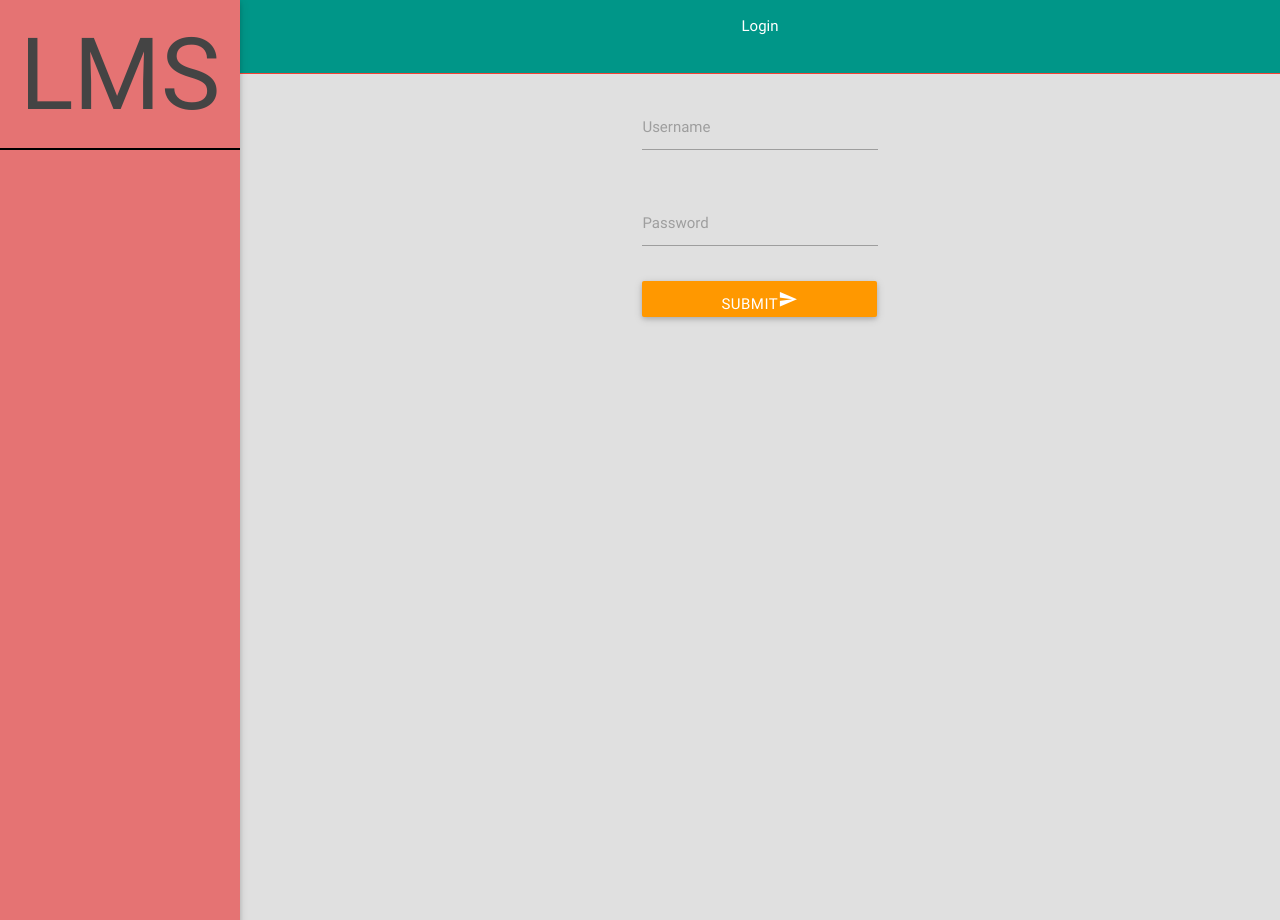
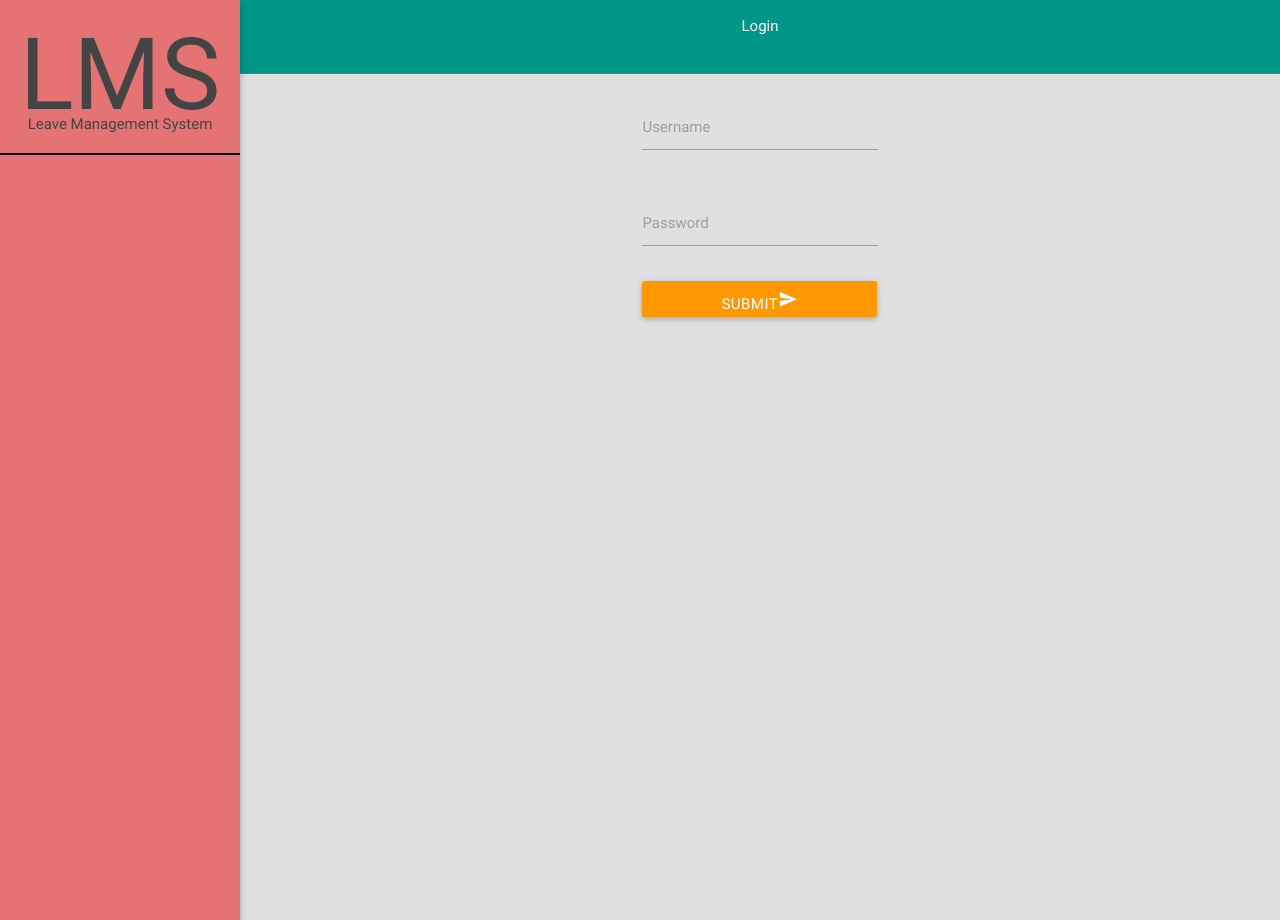
Before and after one commit to abhimanyusinghgaur/LeaveManagementSystem, a PHP site: page /user in a window 1280 px wide. Run offline with PHP 8.4, Linux system fonts and the light colour scheme; some libraries are stand-ins or nearby versions.

Commit message:
Full Form of LMS is added in UI

```diff
--- a/user/index.php
+++ b/user/index.php
@@ -20,11 +20,17 @@ if(adminIsLoggedIn()) {
 	<link href="../css/style.css" type="text/css" rel="stylesheet" media="screen,projection"/>
 	<style type="text/css">
 		.brand-logo {
-			height: 150px !important;
+			height: 115px !important;
 			padding-top: 25px !important;
-			padding-bottom: 25px !important;
+			padding-bottom: 5px !important;
 			line-height: 100px !important;
 			font-size: 100px !important;
+
+		}
+		.full-form {
+			height: 40px !important;
+			line-height: 18px !important;
+			font-size: 15px !important;
 			border-bottom: 2px solid black;
 		}
 		@media only screen and (min-width:993px) {
@@ -45,6 +51,7 @@ if(adminIsLoggedIn()) {
 	<header>
 		<ul class="side-nav fixed red lighten-2" id="mobile-menu">
 			<a href="#!" class="brand-logo center">LMS</a>
+			<a href="../index.php" class="full-form center">Leave Management System</a>
 			<?php
 			if(userIsLoggedIn()) {
 			?>
```
Also changed, not shown: admin/index.php (+9 -2 lines).
